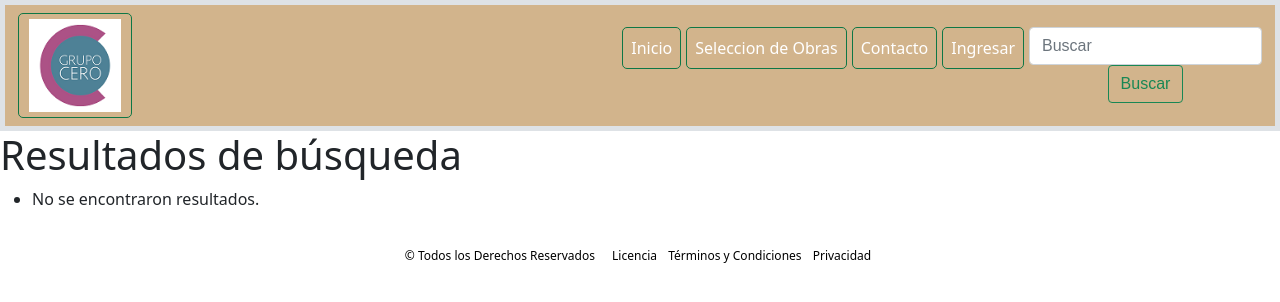
After one commit to NihilDux/PGY3121, a Django app: page /buscar/ in a window 1280 px wide. The commit adds this page. Shown: the top 302 px of the page. Run offline with Django 4.2, Linux system fonts and the light colour scheme; some libraries are stand-ins or nearby versions.

Commit message:
Primer intento Barra de Busqueda

```diff
--- a/grupocero/urls.py
+++ b/grupocero/urls.py
@@ -20,4 +20,5 @@ urlpatterns = [
     path('posts/<int:post_id>/delete', views.delete_post, name='delete_post'),
     path('logout/', views.signout, name='logout'),
     path('signin/', views.signin, name='signin'),
+    path('buscar/', views.buscar, name='buscar'),
 ] + static(settings.MEDIA_URL, document_root=settings.MEDIA_ROOT)
--- a/posts/templates/base.html
+++ b/posts/templates/base.html
@@ -72,9 +72,9 @@
                         <a class="nav-link  active" href="{% url 'signin' %}">Ingresar</a>
                     </li>
                 {% endif %}
-                <form id="search-form">
-                    <input id="search-input" class="form-control me-2" type="search" placeholder="Search" aria-label="Search">
-                    <button class="btn btn-outline-success" type="submit">Search</button>
+                <form class="d-flex nav-item" style="margin: 0;" action="{% url 'buscar' %}">
+                    <input class="form-control" type="search" placeholder="Buscar" aria-label="Search" name="q">
+                    <button class="btn btn-outline-success" type="submit">Buscar</button>
                 </form>
             </ul>
           </div>
--- /dev/null
+++ b/posts/templates/resultado_busqueda.html
@@ -0,0 +1,15 @@
+{% extends 'base.html' %}
+
+{% block content%}
+    <body>
+        <h1>Resultados de búsqueda</h1>
+
+        <ul>
+            {% for resultado in resultados %}
+                <li>{{ resultado }}</li>
+            {% empty %}
+                <li>No se encontraron resultados.</li>
+            {% endfor %}
+        </ul>
+    </body>
+{% endblock %}
--- a/posts/views.py
+++ b/posts/views.py
@@ -176,3 +176,11 @@ def signin(request):
         else:
             login(request, user)
             return redirect('home')
+
+def buscar(request):
+    if request.method == 'GET':
+        query = request.GET.get('q')  # Obtén el valor ingresado en la barra de búsqueda
+        # Realiza la lógica de búsqueda con el valor de 'query' aquí
+
+        # Puedes enviar los resultados de búsqueda a una plantilla para mostrarlos
+        return render(request, 'resultado_busqueda.html', {'resultados': query})
```
